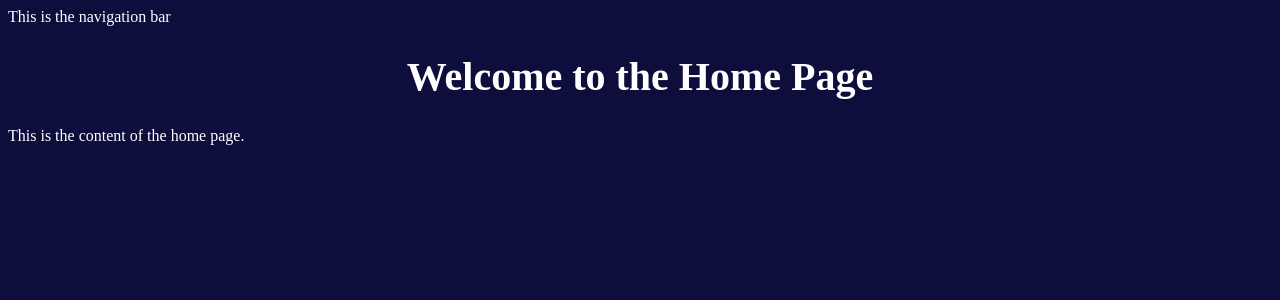
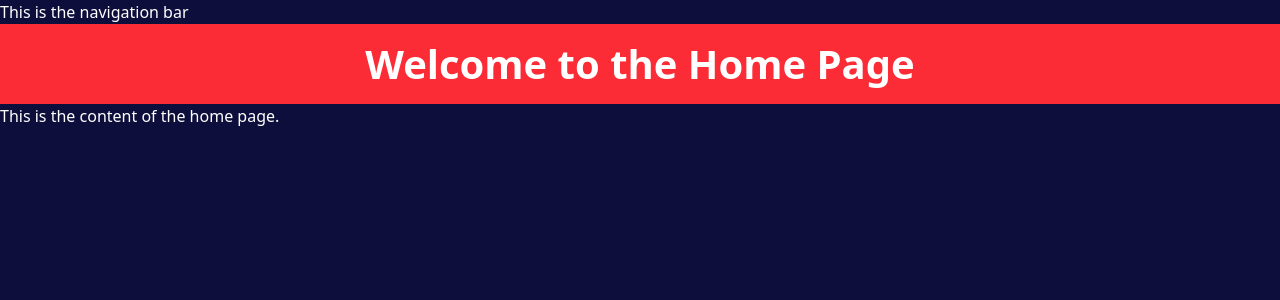
Before and after one commit to piyush72yaduvanshi/Django, a Django app: template chaiaurdjango/templates/index.html in a window 1280 px wide. Shown: the top 300 px of the page. Run offline with Django 5.2, Linux system fonts and the light colour scheme; the template is opened without the code that fills it, so the values that code supplies are empty; some libraries are stand-ins or nearby versions.

Commit message:
Add Tailwind CSS integration and update templates
- Include Tailwind CSS in settings and create theme app.
- Update base and layout templates to use Tailwind classes.
- Modify index.html to enhance styling with Tailwind.
- Add support for live reloading during development.
- Create styles.css for Tailwind CSS configuration.

```diff
--- a/chaiaurdjango/chaiaurdjango/urls.py
+++ b/chaiaurdjango/chaiaurdjango/urls.py
@@ -28,4 +28,6 @@ urlpatterns = [
 
     #path('chai/', views.all_chai, name='all_chai') chai app urls.py yahan se le jayega
     path('chai/', include('chai.urls')),
+
+    path("__reload__/", include("django_browser_reload.urls")),
 ]
--- a/chaiaurdjango/templates/index.html
+++ b/chaiaurdjango/templates/index.html
@@ -5,6 +5,6 @@
 {% endblock %}
 
 {% block content %}
-    <h1>Welcome to the Home Page</h1>
+    <h1 class="text-3xl font-bold bg-red-500 text-white p-4">Welcome to the Home Page</h1>
     <p>This is the content of the home page.</p>
 {% endblock %}
--- a/chaiaurdjango/templates/layout.html
+++ b/chaiaurdjango/templates/layout.html
@@ -1,3 +1,4 @@
+{% load tailwind_tags %}
 {% load static %}
 <!DOCTYPE html>
 <html lang="en">
@@ -9,6 +10,7 @@
         {% endblock %}
     </title>
     <link rel="stylesheet" href="{% static 'css/style.css' %}">
+    {% tailwind_css %}
 </head>
 <body>
     <nav>This is the navigation bar</nav>
--- a/chaiaurdjango/templates/website/index.html
+++ b/chaiaurdjango/templates/website/index.html
@@ -1,3 +1,4 @@
+
 {% load static %}
 <!DOCTYPE html>
 <html lang="en">
--- /dev/null
+++ b/chaiaurdjango/theme/apps.py
@@ -0,0 +1,5 @@
+from django.apps import AppConfig
+
+
+class ThemeConfig(AppConfig):
+    name = 'theme'
--- /dev/null
+++ b/chaiaurdjango/theme/static/css/dist/styles.css
@@ -0,0 +1,278 @@
+/*! tailwindcss v4.1.16 | MIT License | https://tailwindcss.com */
+@layer properties;
+@layer theme, base, components, utilities;
+@layer theme {
+  :root, :host {
+    --font-sans: ui-sans-serif, system-ui, sans-serif, 'Apple Color Emoji', 'Segoe UI Emoji', 'Segoe UI Symbol',
+    'Noto Color Emoji';
+    --font-serif: ui-serif, Georgia, Cambria, 'Times New Roman', Times, serif;
+    --font-mono: ui-monospace, SFMono-Regular, Menlo, Monaco, Consolas, 'Liberation Mono', 'Courier New',
+    monospace;
+    --color-red-500: oklch(63.7% 0.237 25.331);
+    --color-blue-500: oklch(62.3% 0.214 259.815);
+    --color-gray-50: oklch(98.5% 0.002 247.839);
+    --color-black: #000;
+    --color-white: #fff;
+    --spacing: 0.25rem;
+    --text-3xl: 1.875rem;
+    --text-3xl--line-height: calc(2.25 / 1.875);
+    --text-5xl: 3rem;
+    --text-5xl--line-height: 1;
+    --font-weight-bold: 700;
+    --tracking-normal: 0em;
+    --leading-normal: 1.5;
+    --default-font-family: var(--font-sans);
+    --default-mono-font-family: var(--font-mono);
+  }
+}
+@layer base {
+  *, ::after, ::before, ::backdrop, ::file-selector-button {
+    box-sizing: border-box;
+    margin: 0;
+    padding: 0;
+    border: 0 solid;
+  }
+  html, :host {
+    line-height: 1.5;
+    -webkit-text-size-adjust: 100%;
+    tab-size: 4;
+    font-family: var(--default-font-family, ui-sans-serif, system-ui, sans-serif, 'Apple Color Emoji', 'Segoe UI Emoji', 'Segoe UI Symbol', 'Noto Color Emoji');
+    font-feature-settings: var(--default-font-feature-settings, normal);
+    font-variation-settings: var(--default-font-variation-settings, normal);
+    -webkit-tap-highlight-color: transparent;
+  }
+  hr {
+    height: 0;
+    color: inherit;
+    border-top-width: 1px;
+  }
+  abbr:where([title]) {
+    -webkit-text-decoration: underline dotted;
+    text-decoration: underline dotted;
+  }
+  h1, h2, h3, h4, h5, h6 {
+    font-size: inherit;
+    font-weight: inherit;
+  }
+  a {
+    color: inherit;
+    -webkit-text-decoration: inherit;
+    text-decoration: inherit;
+  }
+  b, strong {
+    font-weight: bolder;
+  }
+  code, kbd, samp, pre {
+    font-family: var(--default-mono-font-family, ui-monospace, SFMono-Regular, Menlo, Monaco, Consolas, 'Liberation Mono', 'Courier New', monospace);
+    font-feature-settings: var(--default-mono-font-feature-settings, normal);
+    font-variation-settings: var(--default-mono-font-variation-settings, normal);
+    font-size: 1em;
+  }
+  small {
+    font-size: 80%;
+  }
+  sub, sup {
+    font-size: 75%;
+    line-height: 0;
+    position: relative;
+    vertical-align: baseline;
+  }
+  sub {
+    bottom: -0.25em;
+  }
+  sup {
+    top: -0.5em;
+  }
+  table {
+    text-indent: 0;
+    border-color: inherit;
+    border-collapse: collapse;
+  }
+  :-moz-focusring {
+    outline: auto;
+  }
+  progress {
+    vertical-align: baseline;
+  }
+  summary {
+    display: list-item;
+  }
+  ol, ul, menu {
+    list-style: none;
+  }
+  img, svg, video, canvas, audio, iframe, embed, object {
+    display: block;
+    vertical-align: middle;
+  }
+  img, video {
+    max-width: 100%;
+    height: auto;
+  }
+  button, input, select, optgroup, textarea, ::file-selector-button {
+    font: inherit;
+    font-feature-settings: inherit;
+    font-variation-settings: inherit;
+    letter-spacing: inherit;
+    color: inherit;
+    border-radius: 0;
+    background-color: transparent;
+    opacity: 1;
+  }
+  :where(select:is([multiple], [size])) optgroup {
+    font-weight: bolder;
+  }
+  :where(select:is([multiple], [size])) optgroup option {
+    padding-inline-start: 20px;
+  }
+  ::file-selector-button {
+    margin-inline-end: 4px;
+  }
+  ::placeholder {
+    opacity: 1;
+  }
+  @supports (not (-webkit-appearance: -apple-pay-button))  or (contain-intrinsic-size: 1px) {
+    ::placeholder {
+      color: currentcolor;
+      @supports (color: color-mix(in lab, red, red)) {
+        color: color-mix(in oklab, currentcolor 50%, transparent);
+      }
+    }
+  }
+  textarea {
+    resize: vertical;
+  }
+  ::-webkit-search-decoration {
+    -webkit-appearance: none;
+  }
+  ::-webkit-date-and-time-value {
+    min-height: 1lh;
+    text-align: inherit;
+  }
+  ::-webkit-datetime-edit {
+    display: inline-flex;
+  }
+  ::-webkit-datetime-edit-fields-wrapper {
+    padding: 0;
+  }
+  ::-webkit-datetime-edit, ::-webkit-datetime-edit-year-field, ::-webkit-datetime-edit-month-field, ::-webkit-datetime-edit-day-field, ::-webkit-datetime-edit-hour-field, ::-webkit-datetime-edit-minute-field, ::-webkit-datetime-edit-second-field, ::-webkit-datetime-edit-millisecond-field, ::-webkit-datetime-edit-meridiem-field {
+    padding-block: 0;
+  }
+  ::-webkit-calendar-picker-indicator {
+    line-height: 1;
+  }
+  :-moz-ui-invalid {
+    box-shadow: none;
+  }
+  button, input:where([type='button'], [type='reset'], [type='submit']), ::file-selector-button {
+    appearance: button;
+  }
+  ::-webkit-inner-spin-button, ::-webkit-outer-spin-button {
+    height: auto;
+  }
+  [hidden]:where(:not([hidden='until-found'])) {
+    display: none !important;
+  }
+}
+@layer utilities {
+  .static {
+    position: static;
+  }
+  .container {
+    width: 100%;
+    @media (width >= 40rem) {
+      max-width: 40rem;
+    }
+    @media (width >= 48rem) {
+      max-width: 48rem;
+    }
+    @media (width >= 64rem) {
+      max-width: 64rem;
+    }
+    @media (width >= 80rem) {
+      max-width: 80rem;
+    }
+    @media (width >= 96rem) {
+      max-width: 96rem;
+    }
+  }
+  .mx-auto {
+    margin-inline: auto;
+  }
+  .block {
+    display: block;
+  }
+  .flex {
+    display: flex;
+  }
+  .h-screen {
+    height: 100vh;
+  }
+  .items-center {
+    align-items: center;
+  }
+  .justify-center {
+    justify-content: center;
+  }
+  .bg-blue-500 {
+    background-color: var(--color-blue-500);
+  }
+  .bg-gray-50 {
+    background-color: var(--color-gray-50);
+  }
+  .bg-red-500 {
+    background-color: var(--color-red-500);
+  }
+  .p-4 {
+    padding: calc(var(--spacing) * 4);
+  }
+  .font-serif {
+    font-family: var(--font-serif);
+  }
+  .text-3xl {
+    font-size: var(--text-3xl);
+    line-height: var(--tw-leading, var(--text-3xl--line-height));
+  }
+  .text-5xl {
+    font-size: var(--text-5xl);
+    line-height: var(--tw-leading, var(--text-5xl--line-height));
+  }
+  .leading-normal {
+    --tw-leading: var(--leading-normal);
+    line-height: var(--leading-normal);
+  }
+  .font-bold {
+    --tw-font-weight: var(--font-weight-bold);
+    font-weight: var(--font-weight-bold);
+  }
+  .tracking-normal {
+    --tw-tracking: var(--tracking-normal);
+    letter-spacing: var(--tracking-normal);
+  }
+  .text-black {
+    color: var(--color-black);
+  }
+  .text-white {
+    color: var(--color-white);
+  }
+}
+@property --tw-leading {
+  syntax: "*";
+  inherits: false;
+}
+@property --tw-font-weight {
+  syntax: "*";
+  inherits: false;
+}
+@property --tw-tracking {
+  syntax: "*";
+  inherits: false;
+}
+@layer properties {
+  @supports ((-webkit-hyphens: none) and (not (margin-trim: inline))) or ((-moz-orient: inline) and (not (color:rgb(from red r g b)))) {
+    *, ::before, ::after, ::backdrop {
+      --tw-leading: initial;
+      --tw-font-weight: initial;
+      --tw-tracking: initial;
+    }
+  }
+}
```
Also changed, not shown: chaiaurdjango/chaiaurdjango/settings.py (+9 -0 lines), chaiaurdjango/theme/static_src/src/styles.css (added, +10 -0 lines), chaiaurdjango/theme/templates/base.html (added, +19 -0 lines), chaiaurdjango/theme/__init__.py (added).
